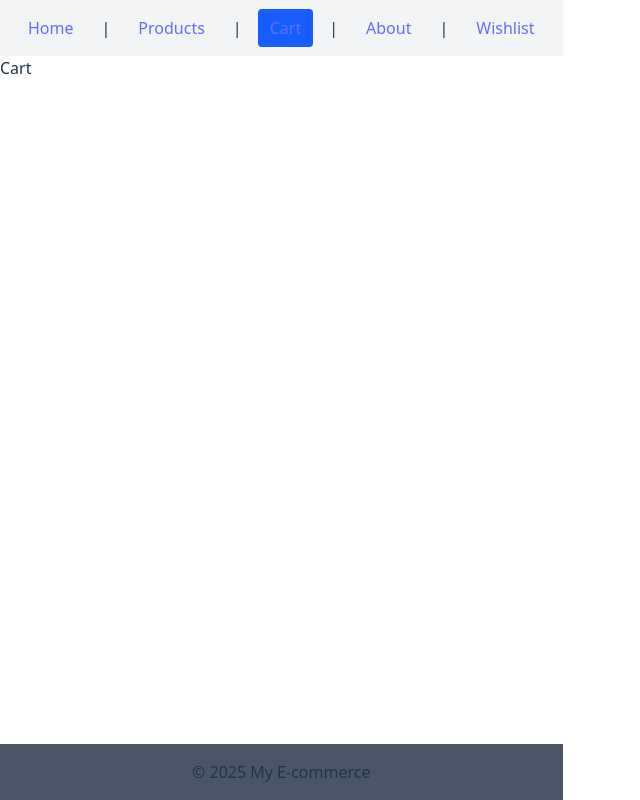
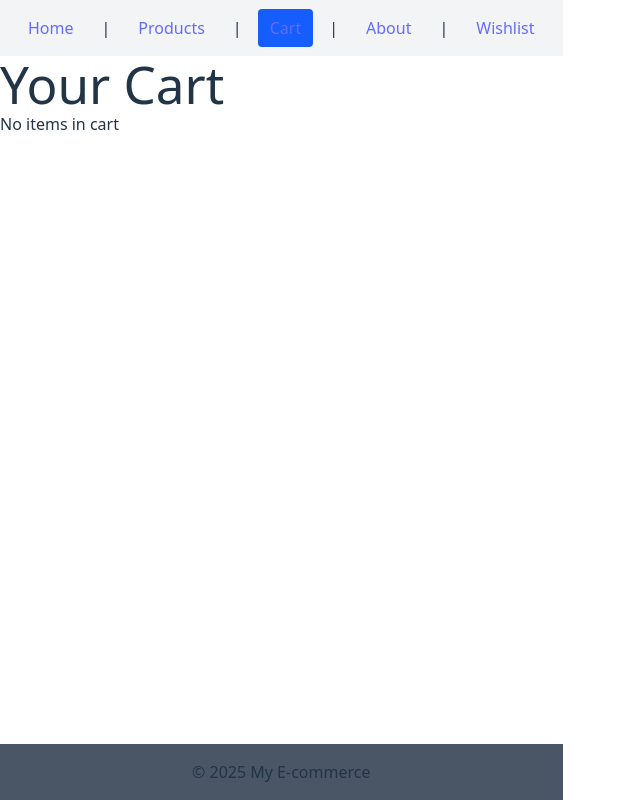
Before and after one commit to CaptenSepp/ecommerce-app, a React (Vite) app: page /cart in a window 1280 px wide. Shown: the whole page, without its empty margins (0-640 px from the left). Built offline with nearby package versions, Linux system fonts and the light colour scheme.

Commit message:
style: update Cart.tsx UI

```diff
--- a/src/pages/Cart.tsx
+++ b/src/pages/Cart.tsx
@@ -1,8 +1,32 @@
+// src/pages/Cart.tsx
+import { useSelector, useDispatch } from 'react-redux'
+import { RootState } from '../store/store'
+import { removeFromCart, updateQuantity } from '../features/cart/cartSlice'
 
-const Cart = () => {
+const CartPage = () => {
+  const dispatch = useDispatch()
+  const cart = useSelector((state: RootState) => state.cart.items)
+
   return (
-    <div>Cart</div>
+    <div>
+      <h1>Your Cart</h1>
+      {cart.length === 0 ? <p>No items in cart</p> : (
+        <ul>
+          {cart.map(item => (
+            <li key={item.id}>
+              {item.title} - ${item.price} x
+              <input
+                type="number"
+                value={item.quantity}
+                min={1}
+                onChange={e => dispatch(updateQuantity({ id: item.id, quantity: +e.target.value }))}
+              />
+              <button onClick={() => dispatch(removeFromCart(item.id))}>Remove</button>
+            </li>
+          ))}
+        </ul>
+      )}
+    </div>
   )
 }
-
-export default Cart
+export default CartPage
```
